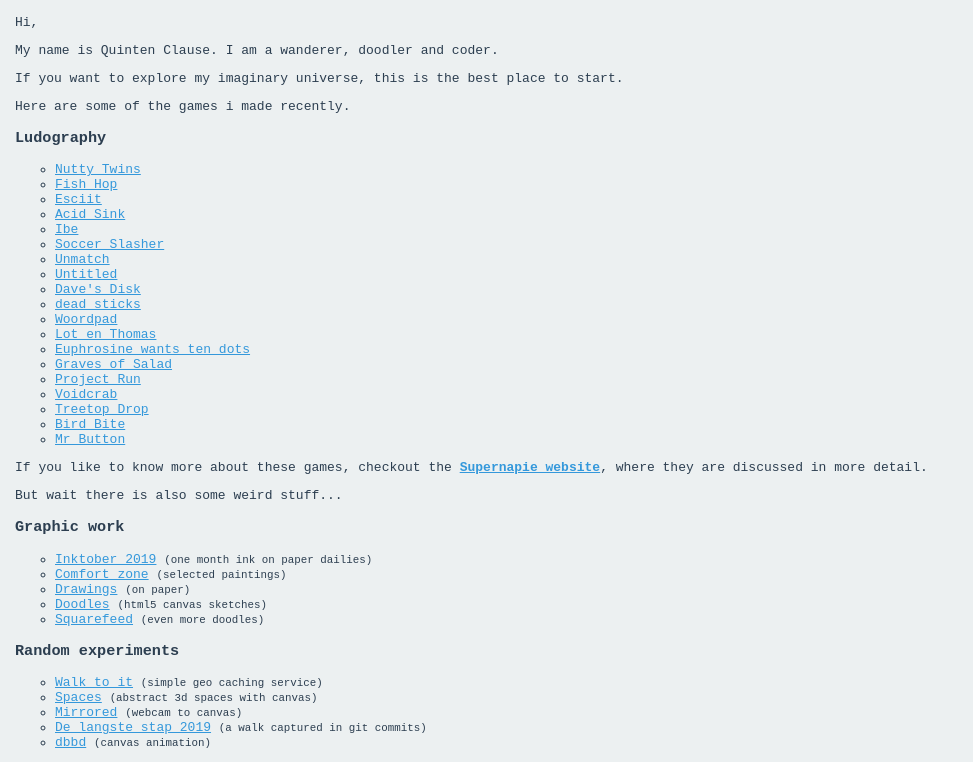
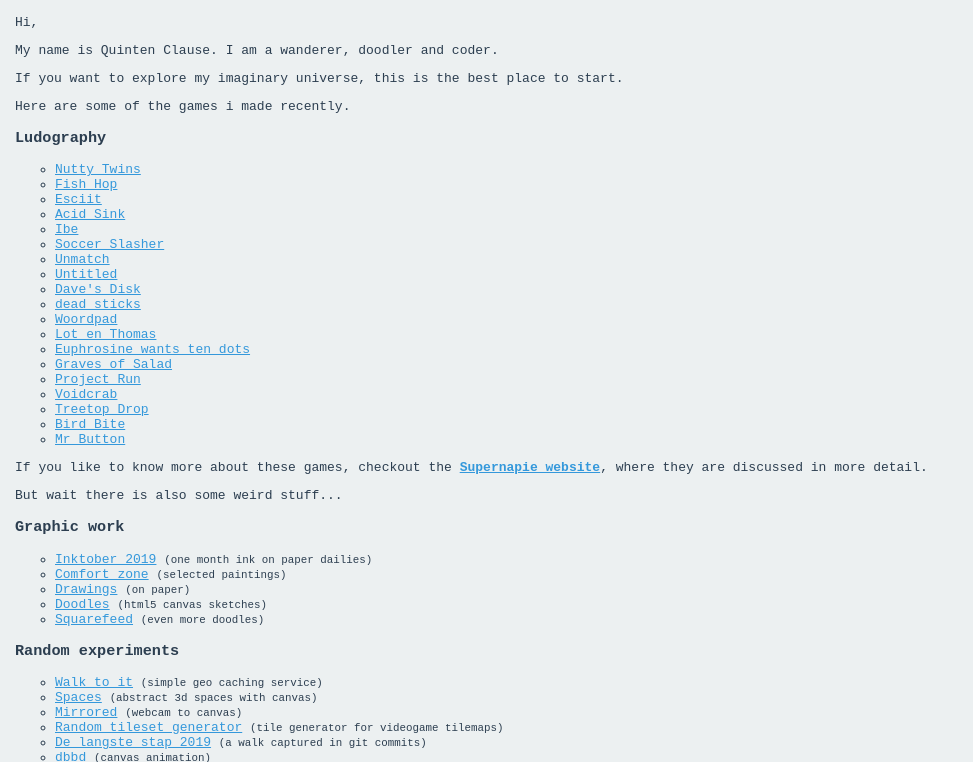
Before and after one commit to Quinten/quinten.github.com, a plain HTML site: page index.html in a window 1280 px wide. Shown: the part 50-812 px from the top of the page, without its empty margins (0-973 px from the left). Drawn offline with Linux system fonts and the light colour scheme.

Commit message:
add random tileset generator project

```diff
--- a/index.html
+++ b/index.html
@@ -54,6 +54,7 @@
             <li><a href="https://walktoit.webwolk.be">Walk to it</a> <small>(simple geo caching service)</small></li>
             <li><a href="https://quinten.github.io/spaces/">Spaces</a> <small>(abstract 3d spaces with canvas)</small></li>
             <li><a href="https://quinten.github.io/mirrored/">Mirrored</a> <small>(webcam to canvas)</small></li>
+            <li><a href="https://quinten.github.io/random-tileset-generator/">Random tileset generator</a> <small>(tile generator for videogame tilemaps)</small></li>
             <li><a href="https://de-langste-stap-2019.webwolk.be/">De langste stap 2019</a> <small>(a walk captured in git commits)</small></li>
             <li><a href="https://quinten.github.io/dbbd/">dbbd</a> <small>(canvas animation)</small></li>
         </ul>
```
